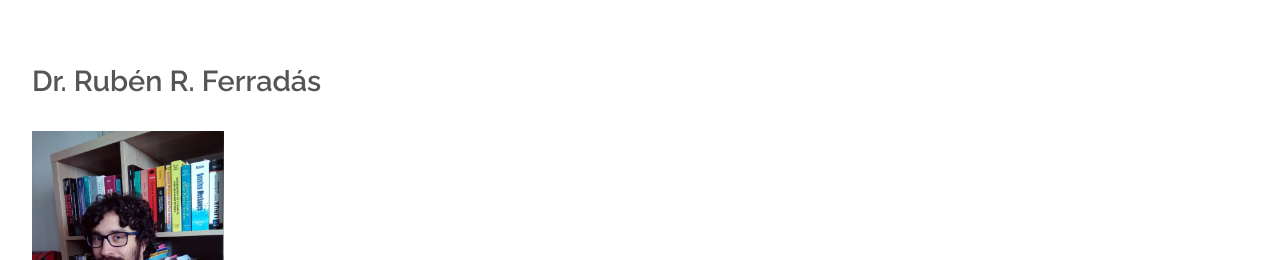
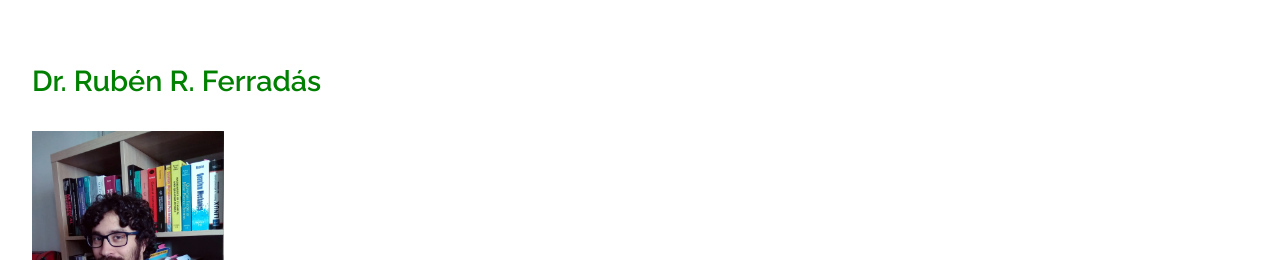
Before and after one commit to old-jekyll-templates/Horizons-Jekyll-Theme, a Jekyll site: the page built from members/ruben_ferradas.html, in a window 1280 px wide. Shown: the part 188-448 px from the top of the page. Built offline with Jekyll 4.4.1, drawn with Linux system fonts in a browser that asks for light colours.

Commit message:
Update ruben_ferradas.html

```diff
--- a/members/ruben_ferradas.html
+++ b/members/ruben_ferradas.html
@@ -26,7 +26,7 @@ layout: main
 				<div id="content" class="9u skel-cell-important">
 					<section>
 						<header class="major">
-		 			          <h2><a href="https://rferradas.com">Dr. Rubén R. Ferradás</a></h2>
+		 			          <h2><a href="https://rferradas.com"><font color="green">Dr. Rubén R. Ferradás</font></a></h2>
                          </header>
 	    <a href="#" class="image feature"><img src="{{ site.baseurl }}/members/photos/ruben.jpg" alt="" style="width: 15vw; min-width: 60px;" /></a>
 	    <p>Contact: rubenferradas@gmail.com  &emsp; &emsp; Personal Web: <a href="https://rferradas.com">https://rferradas.com</a></p>
```
